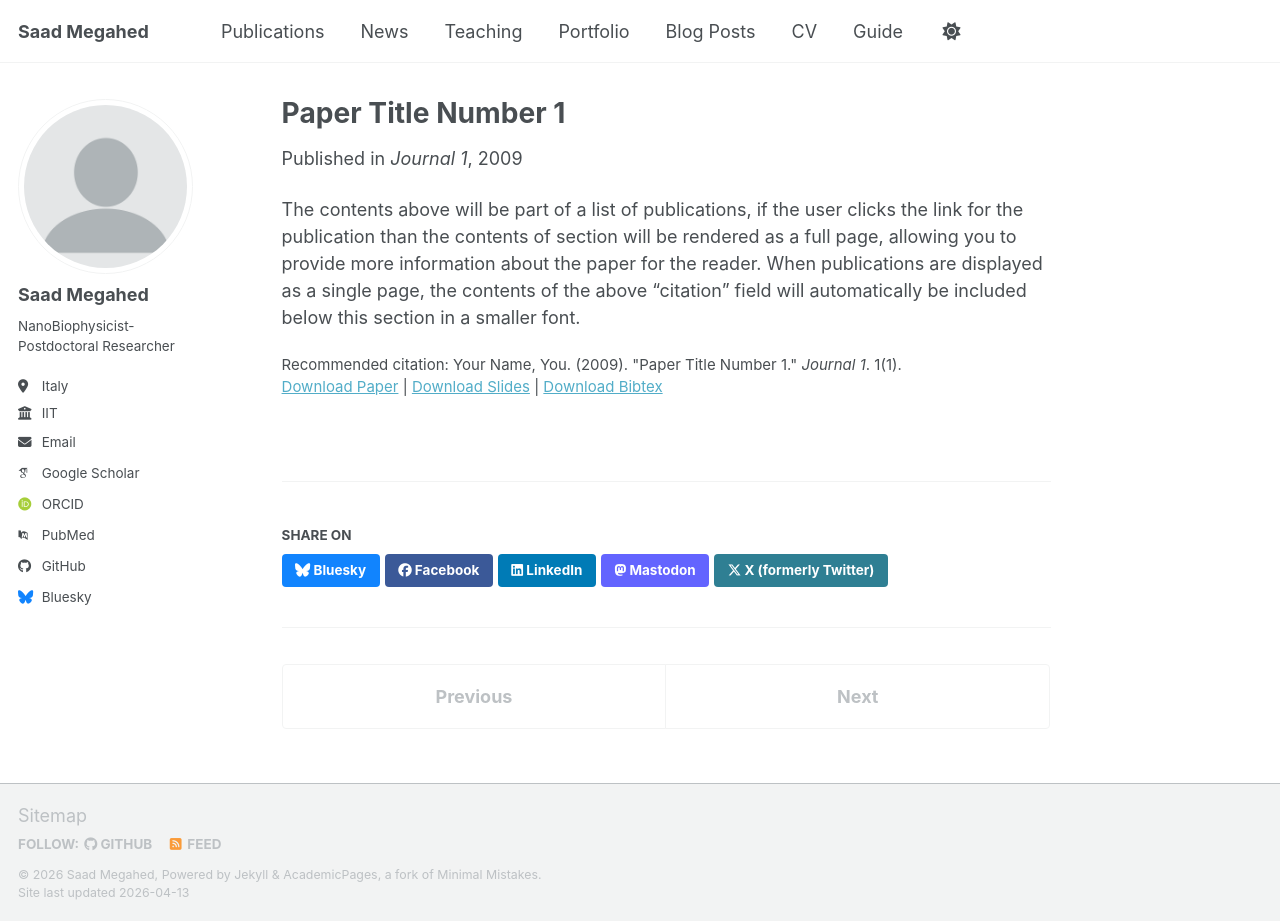
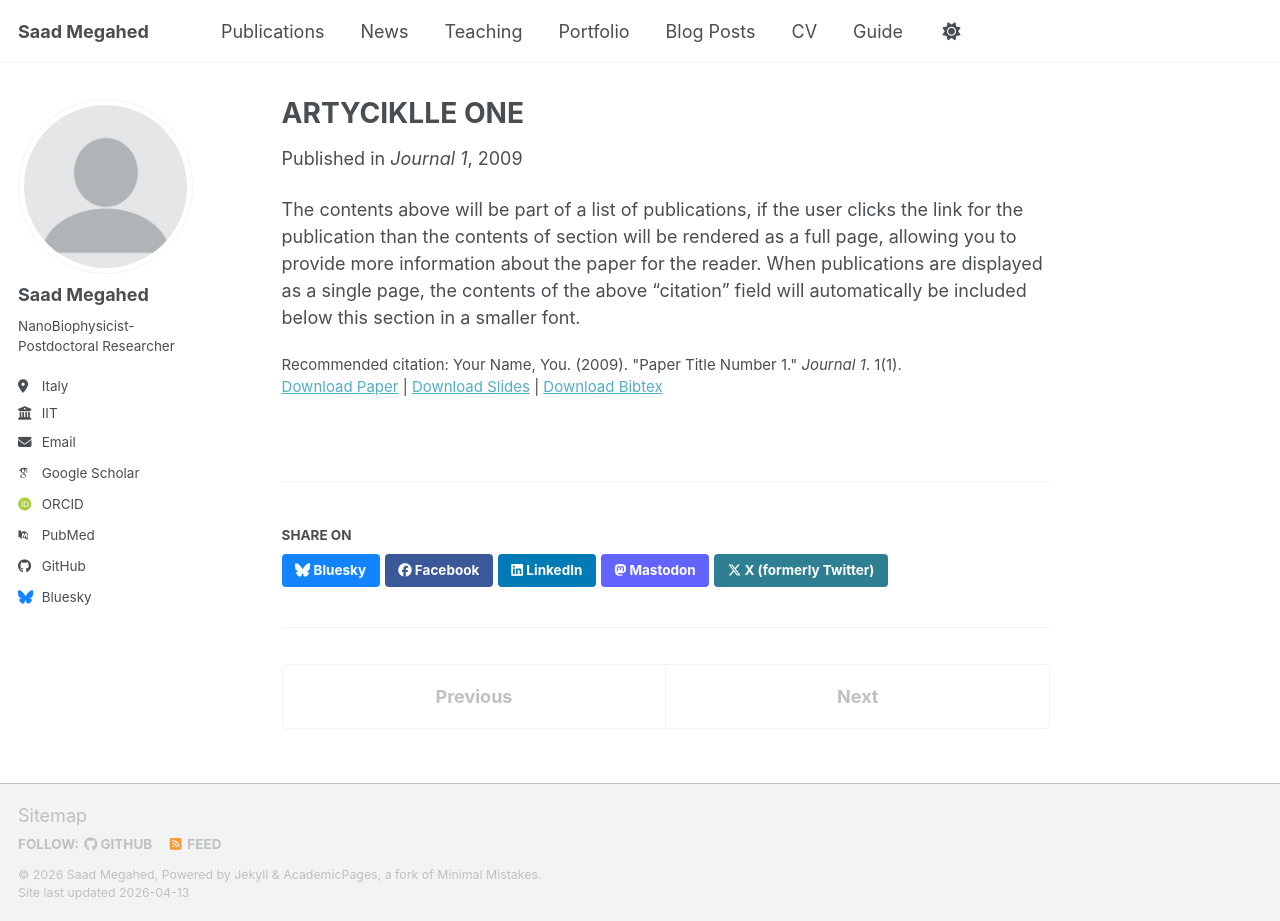
Before and after one commit to smegahed/smegahed.github.io, a Jekyll site: the page built from _publications/2009-10-01-paper-title-number-1.md, in a window 1280 px wide and 921 px high. Built offline with Jekyll 4.4.1, drawn with Linux system fonts in a browser that asks for light colours; some web fonts are replaced; a script bundle is joined from its source files by our own code; library files that are not in the unit come from our copies.

Commit message:
Update 2009-10-01-paper-title-number-1.md

```diff
--- a/_publications/2009-10-01-paper-title-number-1.md
+++ b/_publications/2009-10-01-paper-title-number-1.md
@@ -1,5 +1,5 @@
 ---
-title: "Paper Title Number 1"
+title: "ARTYCIKLLE ONE"
 collection: publications
 category: manuscripts
 permalink: /publication/2009-10-01-paper-title-number-1
```
